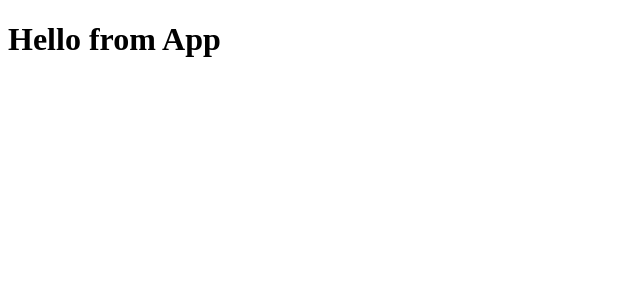
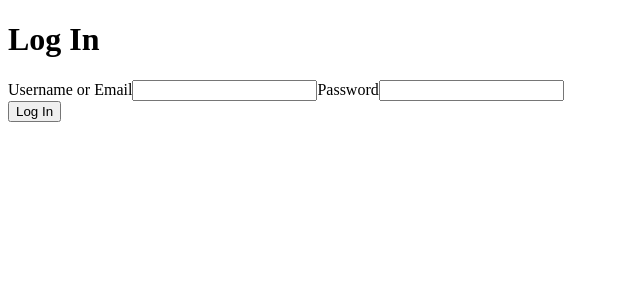
Before and after one commit to MehwishHanif/BNB_Connect, a React (Vite) app in the folder frontend/: page /login in a window 1280 px wide. Shown: the top 300 px of the page, without its empty margins (0-640 px from the left). Built offline with nearby package versions, Linux system fonts and the light colour scheme; no server answers.

Commit message:
completed login form

```diff
--- a/frontend/src/App.jsx
+++ b/frontend/src/App.jsx
@@ -1,5 +1,19 @@
+import { createBrowserRouter, RouterProvider } from 'react-router-dom';
+import LoginFormPage from './components/LoginFormPage';
+
+const router = createBrowserRouter([
+  {
+    path: '/',
+    element: <h1>Welcome!</h1>
+  },
+  {
+    path: '/login',
+    element: <LoginFormPage />
+  }
+]);
+
 function App() {
-  return <h1> Hello from App </h1>;
+  return <RouterProvider router={router} />;
 }
 
 export default App;
--- /dev/null
+++ b/frontend/src/components/LoginFormPage/LoginForm.css
@@ -0,0 +1,4 @@
+
+.errors{
+    color: red;
+}
--- /dev/null
+++ b/frontend/src/components/LoginFormPage/LoginFormPage.jsx
@@ -0,0 +1,58 @@
+import { useState } from 'react';
+import * as sessionActions from '../../store/session';
+import { useDispatch, useSelector } from 'react-redux';
+import { Navigate } from 'react-router-dom';
+import './LoginForm.css';
+
+function LoginFormPage() {
+  const dispatch = useDispatch();
+  const sessionUser = useSelector((state) => state.session.user);
+  const [credential, setCredential] = useState("");
+  const [password, setPassword] = useState("");
+  const [errors, setErrors] = useState({});
+
+  if (sessionUser) return <Navigate to="/" replace={true} />;
+
+  const handleSubmit = (e) => {
+    e.preventDefault();
+    setErrors({});
+    return dispatch(sessionActions.login({ credential, password })).catch(
+      async (res) => {
+        const data = await res.json();
+        if (data?.errors) setErrors(data.errors);
+      }
+    );
+  };
+
+  return (
+    <>
+      <h1>Log In</h1>
+      <form onSubmit={handleSubmit}>
+        <label>
+          Username or Email
+          <input
+            type="text"
+            value={credential}
+            onChange={(e) => setCredential(e.target.value)}
+            required
+          />
+        </label>
+        <label>
+          Password
+          <input
+            type="password"
+            value={password}
+            onChange={(e) => setPassword(e.target.value)}
+            required
+          />
+        </label>
+        <div className='errors'>
+            {errors.credential && <p>{errors.credential}</p>}
+        </div>
+        <button type="submit">Log In</button>
+      </form>
+    </>
+  );
+}
+
+export default LoginFormPage;
--- /dev/null
+++ b/frontend/src/components/LoginFormPage/index.js
@@ -0,0 +1,3 @@
+import LoginFormPage from "./LoginFormPage";
+
+export default LoginFormPage;
--- a/frontend/src/store/session.js
+++ b/frontend/src/store/session.js
@@ -27,12 +27,12 @@
     }),
   });
 
+  const data = await response.json();
+
   if (response.ok){
-    const data = await response.json();
     dispatch(setUser(data.user));
-  } else {
-    const errors = await response.json();
   }
+
   return response;
 };
 
```
